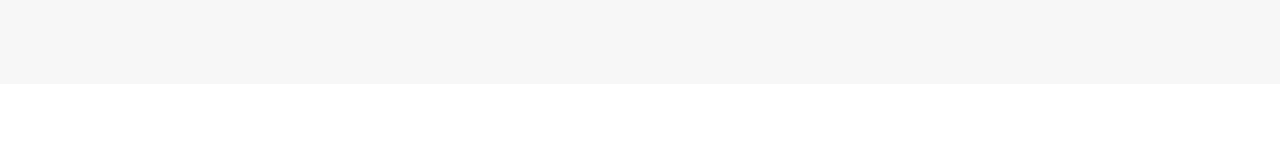
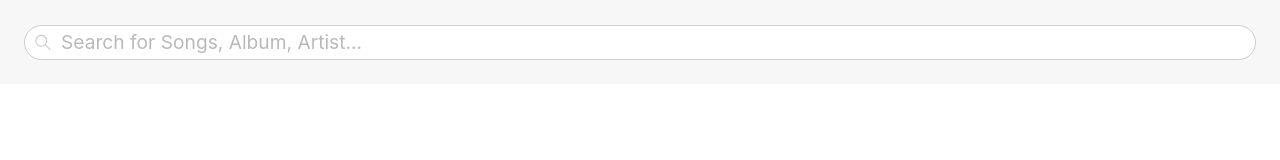
Before and after one commit to hhvys/last-fm, a React (Create React App) app: page / in a window 1280 px wide. Shown: the top 160 px of the page. Built offline with nearby package versions, Linux system fonts and the light colour scheme.

Commit message:
Added Icons and SearchBar

```diff
--- a/src/Components/App.js
+++ b/src/Components/App.js
@@ -1,11 +1,14 @@
 import React from 'react';
 import './App.css';
 import Header from './Header/Header';
+import SearchBar from "./SearchBar/SearchBar";
 
 const App = () => {
   return (
       <Header>
-
+          <Header.Left className={'w-100 d-flex mr-4 ml-4'}>
+              <SearchBar placeholder={'Search for Songs, Album, Artist... '}/>
+          </Header.Left>
       </Header>
   );
 };
--- a/src/Components/Header/Header.js
+++ b/src/Components/Header/Header.js
@@ -19,7 +19,7 @@ const renderSubComponent = (props, subComponent) => {
         ...restProps
     } = instanceOfSubComponent.props;
     return (
-        <div {...restProps} className={'d-flex'}>
+        <div className={'d-flex'} {...restProps}>
             {children}
         </div>
     );
@@ -34,8 +34,8 @@ const Header = (props) => {
 
     return (
         <header
+            className={cx(styles.header, 'd-flex justify-content-between align-items-center w-100')}
             {...restProps}
-            className={cx(styles.header, 'd-flex justify-content-between align-items-center')}
         >
             {renderSubComponent(props, HeaderLeft)}
             {renderSubComponent(props, HeaderRight)}
--- /dev/null
+++ b/src/Components/Icons/Icon.js
@@ -0,0 +1,28 @@
+import React from 'react';
+import * as svgPaths from './svgPaths';
+
+
+const getIcon = (iconType) => {
+    return svgPaths[iconType];
+};
+
+const Icon = (props) => {
+    const {
+        iconType,
+        ...restProps
+    } = props;
+
+    return (
+        <svg className={'d-flex justify-content-center'}
+             {...restProps}>
+            {getIcon(iconType)}
+        </svg>
+    );
+};
+
+Icon.defaultProps = {
+    height: 20,
+    width: 20,
+};
+
+export default Icon;
--- /dev/null
+++ b/src/Components/Icons/constants.js
@@ -0,0 +1 @@
+export const SEARCH = 'SEARCH';
--- /dev/null
+++ b/src/Components/Icons/svgPaths.js
@@ -0,0 +1,8 @@
+import React from 'react';
+
+export const SEARCH = (
+	<g>
+		<path
+			d="M51.6,96.7c11,0,21-3.9,28.8-10.5l35,35c0.8,0.8,1.8,1.2,2.9,1.2s2.1-0.4,2.9-1.2c1.6-1.6,1.6-4.2,0-5.8l-35-35   c6.5-7.8,10.5-17.9,10.5-28.8c0-24.9-20.2-45.1-45.1-45.1C26.8,6.5,6.5,26.8,6.5,51.6C6.5,76.5,26.8,96.7,51.6,96.7z M51.6,14.7   c20.4,0,36.9,16.6,36.9,36.9C88.5,72,72,88.5,51.6,88.5c-20.4,0-36.9-16.6-36.9-36.9C14.7,31.3,31.3,14.7,51.6,14.7z" fill="#cccccc"/>
+	</g>
+);
--- /dev/null
+++ b/src/Components/SearchBar/SearchBar.js
@@ -0,0 +1,23 @@
+import React from 'react';
+import Icon from "../Icons/Icon";
+import {SEARCH} from '../Icons/constants';
+import cx from 'classnames';
+import styles from './SearchBar.module.scss';
+
+const SearchBar = (props) => {
+    const {
+        placeholder,
+        children,
+        ...restProps
+    } = props;
+
+    return (
+        <div className={cx(styles.searchBar , 'd-flex align-items-center w-100')} {...restProps}>
+            <Icon className={cx('mr-0 ml-2')} iconType={SEARCH} viewBox={"0 0 129 129"} height={17}/>
+            <input className={cx(styles.input, 'pl-2 mr-4')} type="text" placeholder={placeholder}/>
+        </div>
+
+    );
+};
+
+export default SearchBar;
--- /dev/null
+++ b/src/Components/SearchBar/SearchBar.module.scss
@@ -0,0 +1,23 @@
+@import "../../Styles/colors";
+
+.searchBar {
+  border: 1px solid #ccc;
+  border-radius: 100px;
+  background-color: $main-background;
+  height: 35px;
+}
+
+.input {
+  height: 100%;
+  flex: 1;
+  border: none;
+  outline: none;
+  font-size: 1.2em;
+  font-weight: lighter;
+}
+
+.input::placeholder {
+  opacity: 0.5;
+  font-size: 1em;
+  font-weight: normal;
+}
```
